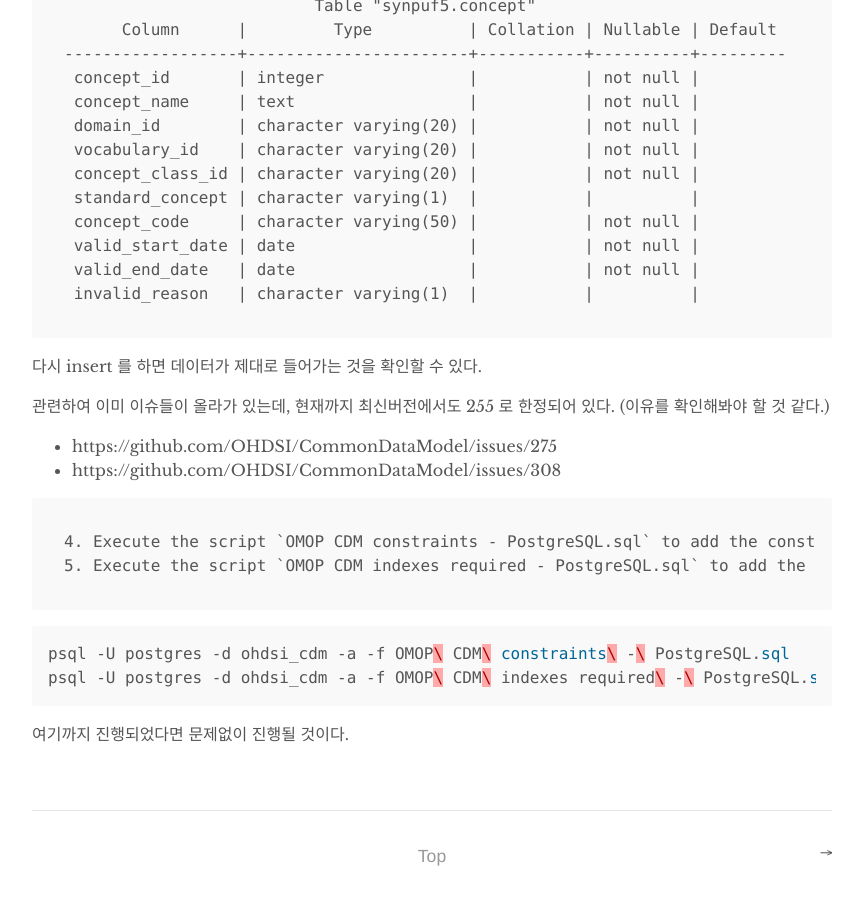
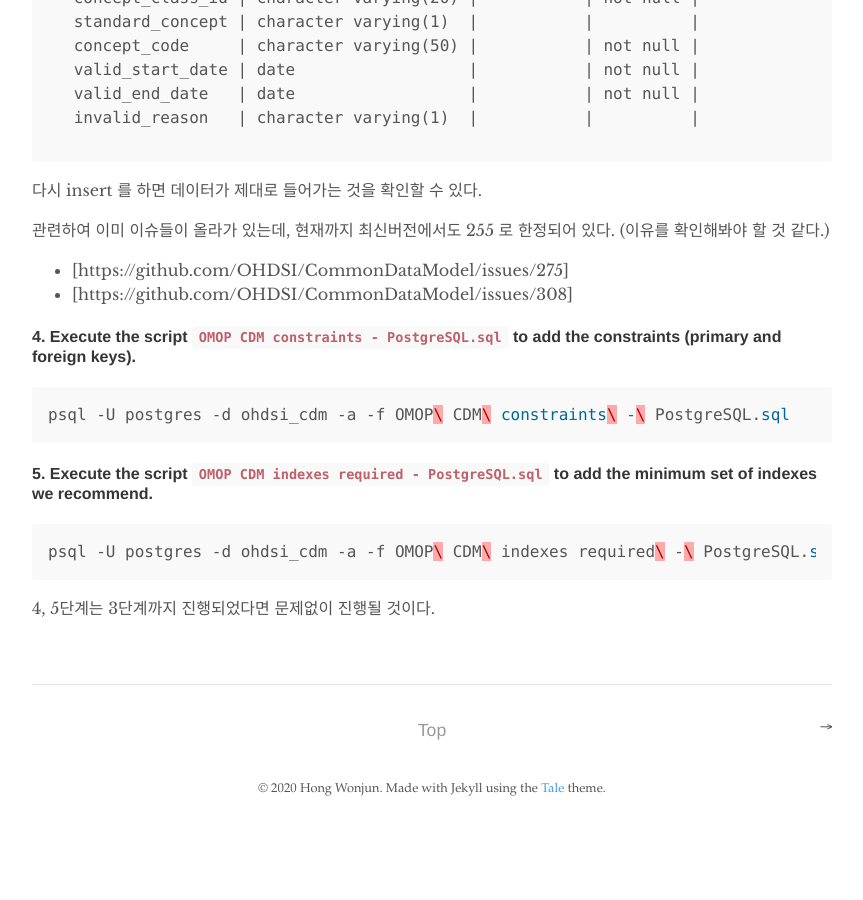
Before and after one commit to hongwonjun/hongwonjun.github.io, a Jekyll site: the page built from _posts/2020-04-15-공개데이터로-CDM-데이터-구축해보기.md, in a window 1280 px wide and 900 px high, scrolled down 3513 px. Shown: the whole window, without its empty margins (208-1071 px from the left). Built offline with Jekyll 4.4.1, drawn with Linux system fonts in a browser that asks for light colours; after the commit the page ends 4345 px from its top, so only the background shows below that; some of the changed text lies outside the part shown.

Commit message:
modify(post): 링크 추가 - 공개데이터로 CDM 데이터 구축해보기

````diff
--- a/_posts/2020-04-15-공개데이터로-CDM-데이터-구축해보기.md
+++ b/_posts/2020-04-15-공개데이터로-CDM-데이터-구축해보기.md
@@ -12,14 +12,14 @@ tags: data, healthcare, open source
 이번 포스트에서는 [앞 포스트](https://hongwonjun.github.io/2020-04-12/OHDSI-%ED%94%84%EB%A1%9C%EC%A0%9D%ED%8A%B8%EC%99%80-%EA%B3%B5%EA%B0%9CSW%EA%B0%9C%EB%B0%9C%EC%9E%90%EC%84%BC%ED%84%B0-%ED%99%9C%EB%8F%99-%EC%8B%9C%EC%9E%91) 에서 언급하였던 OMOP-CDM 데이터를 직접 구축해보자.
 
 우선 데이터모델의 공개 Repository 주소는 아래와 같다.
-https://github.com/OHDSI/CommonDataModel
+[https://github.com/OHDSI/CommonDataModel]
 
 확인해보면 각 Database 시스템 별로 테이블을 구축할 수 있는 스크립트로 구성된 것을 볼 수 있다.
 
 데이터를 구축한 의료기관이라면 해당 기관의 데이터를 사용할 수 있겠지만, 그렇지 않은 경우라면 공개된 데이터를 찾아야 한다.
 우선 아래 링크에서 OHDSI 에서 직접 안내하는 데이터를 받을 수 있다.
 
-https://www.ohdsi.org/data-standardization/
+[https://www.ohdsi.org/data-standardization/]
 
 ```
 A 5% sample (116,352 people) of simulated CMS SynPUF data in CDM Version 5.2.2 format is available to download from the OHDSI Google Drive (for additional details, see the README.md file included in the downloaded zip file):
@@ -57,9 +57,7 @@ Note: you could also apply the constraints and/or the indexes before loading the
 
 순서대로 진행해보자.
 
-```
-1. Create an empty schema.
-```
+#### 1. Create an empty schema.
 
 PostgreSQL 에서 새로운 schema 를 만든다.
 
@@ -67,9 +65,7 @@ PostgreSQL 에서 새로운 schema 를 만든다.
 CREATE SCHEMA synpuf5;
 {% endhighlight %}
 
-```
-2. Execute the script `OMOP CDM ddl - PostgreSQL.sql` to create the tables and fields.
-```
+#### 2. Execute the script `OMOP CDM ddl - PostgreSQL.sql` to create the tables and fields.
 
 {% highlight sql %}
 psql -U postgres -d ohdsi_cdm -a -f OMOP\ CDM\ ddl\ -\ PostgreSQL.sql
@@ -82,9 +78,7 @@ psql -U postgres -d ohdsi_cdm -a -f OMOP\ CDM\ ddl\ -\ PostgreSQL.sql
 SET search_path to synpuf5;
 {% endhighlight %}
 
-```
-3. Load your data into the schema.
-```
+#### 3. Load your data into the schema.
 
 위에서 다운로드 받은 synpuf5 를 입력하는 단계이다.
 다운로드 받은 파일과 같은 테이블로 입력하도록 아래와 같이 입력한다.
@@ -158,17 +152,19 @@ ohdsi_cdm=# \d concept
 관련하여 이미 이슈들이 올라가 있는데, 현재까지 최신버전에서도 255 로 한정되어 있다.
 (이유를 확인해봐야 할 것 같다.)
 
-- https://github.com/OHDSI/CommonDataModel/issues/275
-- https://github.com/OHDSI/CommonDataModel/issues/308
+- [https://github.com/OHDSI/CommonDataModel/issues/275]
+- [https://github.com/OHDSI/CommonDataModel/issues/308]
 
-```
-4. Execute the script `OMOP CDM constraints - PostgreSQL.sql` to add the constraints (primary and foreign keys).
-5. Execute the script `OMOP CDM indexes required - PostgreSQL.sql` to add the minimum set of indexes we recommend.
-```
+#### 4. Execute the script `OMOP CDM constraints - PostgreSQL.sql` to add the constraints (primary and foreign keys).
 
 {% highlight sql %}
 psql -U postgres -d ohdsi_cdm -a -f OMOP\ CDM\ constraints\ -\ PostgreSQL.sql
+{% endhighlight %}
+
+#### 5. Execute the script `OMOP CDM indexes required - PostgreSQL.sql` to add the minimum set of indexes we recommend.
+
+{% highlight sql %}
 psql -U postgres -d ohdsi_cdm -a -f OMOP\ CDM\ indexes required\ -\ PostgreSQL.sql
 {% endhighlight %}
 
-여기까지 진행되었다면 문제없이 진행될 것이다.
+4, 5단계는 3단계까지 진행되었다면 문제없이 진행될 것이다.
````
Also changed, not shown: other parts of _posts/2020-04-15-공개데이터로-CDM-데이터-구축해보기.md (+1 -1 lines).
